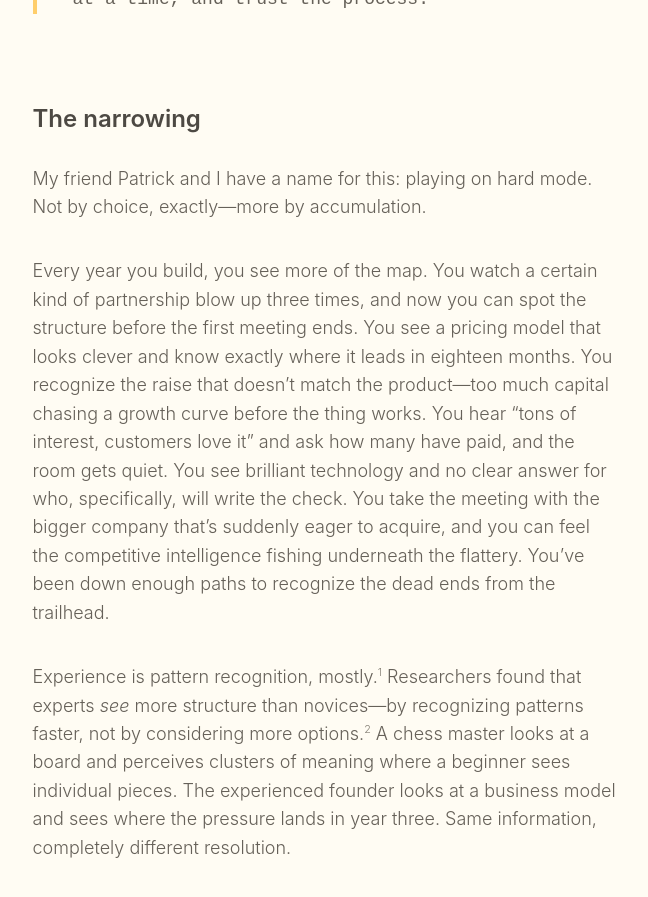
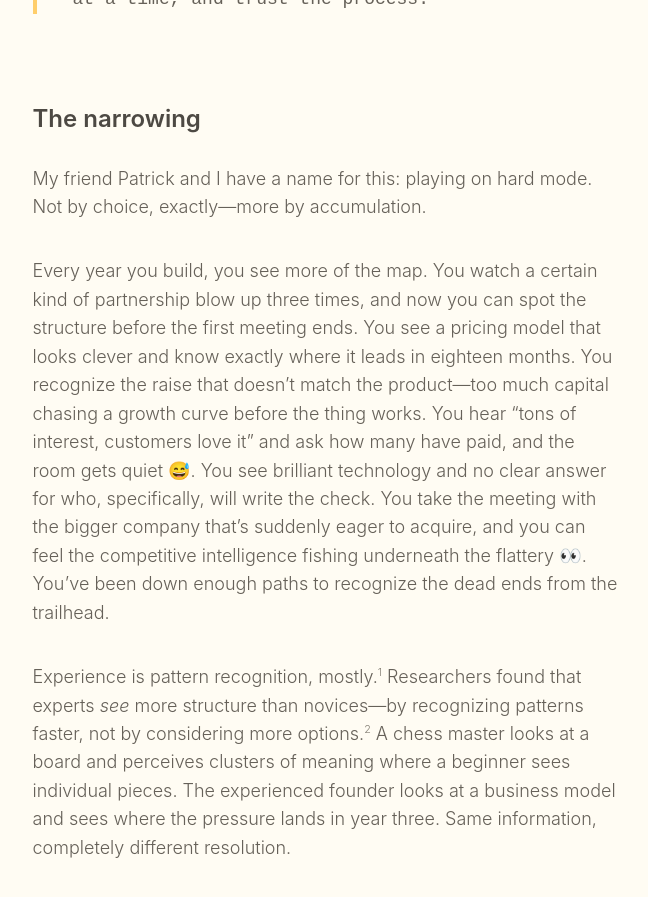
Before and after one commit to paulmederos/pm17, a Jekyll site: the page built from _posts/2026-02-26-purpose-driven-entrepreneurship.md, in a window 1280 px wide and 900 px high, scrolled down 4408 px. Shown: the top 897 px of the window, without its empty margins (314-962 px from the left). Built offline with Jekyll 4.4.1, drawn with Linux system fonts in a browser that asks for light colours; some web fonts are replaced; some of the changed text lies outside the part shown.

```diff
--- a/_posts/2026-02-26-purpose-driven-entrepreneurship.md
+++ b/_posts/2026-02-26-purpose-driven-entrepreneurship.md
@@ -67,7 +67,7 @@ That's how it actually works. A long accumulation of choices that pointed the sa
 
 My friend Patrick and I have a name for this: playing on hard mode. Not by choice, exactly—more by accumulation.
 
-Every year you build, you see more of the map. You watch a certain kind of partnership blow up three times, and now you can spot the structure before the first meeting ends. You see a pricing model that looks clever and know exactly where it leads in eighteen months. You recognize the raise that doesn't match the product—too much capital chasing a growth curve before the thing works. You hear "tons of interest, customers love it" and ask how many have paid, and the room gets quiet. You see brilliant technology and no clear answer for who, specifically, will write the check. You take the meeting with the bigger company that's suddenly eager to acquire, and you can feel the competitive intelligence fishing underneath the flattery. You've been down enough paths to recognize the dead ends from the trailhead.
+Every year you build, you see more of the map. You watch a certain kind of partnership blow up three times, and now you can spot the structure before the first meeting ends. You see a pricing model that looks clever and know exactly where it leads in eighteen months. You recognize the raise that doesn't match the product—too much capital chasing a growth curve before the thing works. You hear "tons of interest, customers love it" and ask how many have paid, and the room gets quiet 😅. You see brilliant technology and no clear answer for who, specifically, will write the check. You take the meeting with the bigger company that's suddenly eager to acquire, and you can feel the competitive intelligence fishing underneath the flattery 👀. You've been down enough paths to recognize the dead ends from the trailhead.
 
 Experience is pattern recognition, mostly.[^1] Researchers found that experts *see* more structure than novices—by recognizing patterns faster, not by considering more options.[^2] A chess master looks at a board and perceives clusters of meaning where a beginner sees individual pieces. The experienced founder looks at a business model and sees where the pressure lands in year three. Same information, completely different resolution.
 
```
Also changed, not shown: other parts of _posts/2026-02-26-purpose-driven-entrepreneurship.md (+1 -1 lines).
